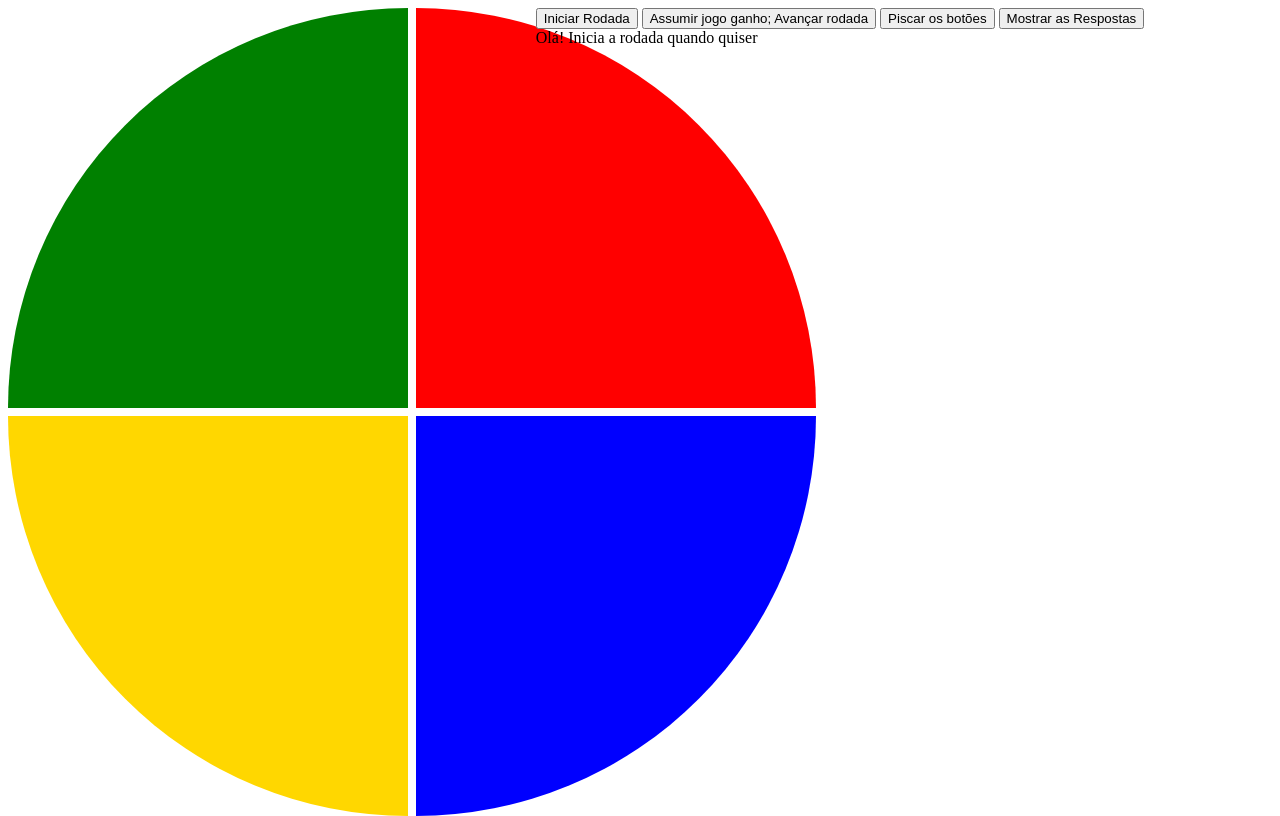
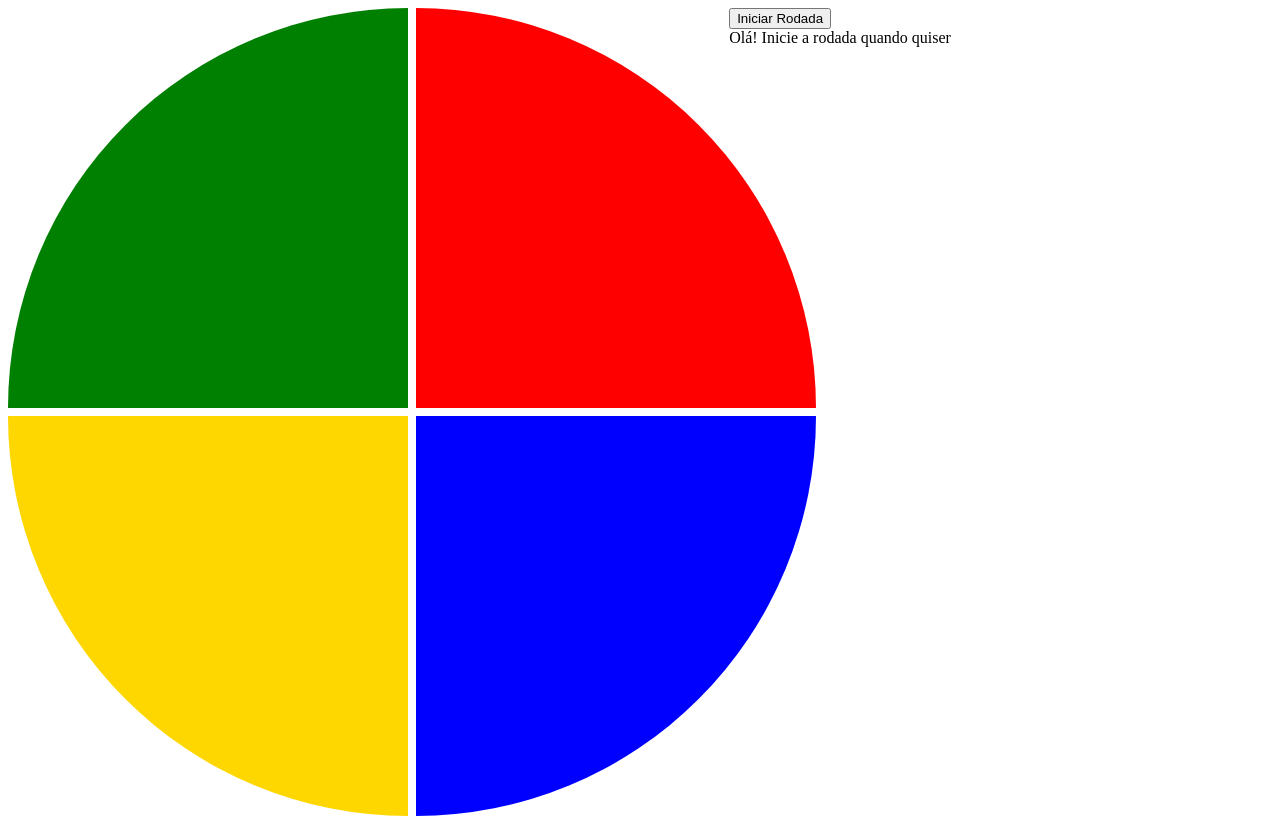
Before and after one commit to EricWu91/GeniusJs, a plain HTML site: page final/index.html in a window 1280 px wide. Drawn offline with Linux system fonts and the light colour scheme.

Commit message:
Retirado hover dos itens

```diff
--- a/final/index.css
+++ b/final/index.css
@@ -15,11 +15,11 @@
 .genius-yellow.glowing{background-color:yellow !important;}
 .genius-blue.glowing{background-color:rgb(178, 178, 255) !important;}
 
-
+/*
 .genius-green:hover{background-color:darkgreen}
 .genius-red:hover{background-color:brown}
 .genius-yellow:hover{background-color:rgb(156, 140, 48)}
-.genius-blue:hover{background-color:darkblue}
+.genius-blue:hover{background-color:darkblue} */
 
 .container{
 	display: grid;
--- a/final/index.html
+++ b/final/index.html
@@ -15,10 +15,10 @@
 			</div>
 			<div class="painelBotoes">
 				<button onclick="javascript:iniciarRodada()">Iniciar Rodada</button>
-				<button onclick="javascript:avancarRodada()">Assumir jogo ganho; Avançar rodada</button>
+				<!-- <button onclick="javascript:avancarRodada()">Assumir jogo ganho; Avançar rodada</button>
 				<button onclick="javascript:piscarBotoesGenius()">Piscar os botões</button>
-				<button onclick="javascript:mostrarRespostas()">Mostrar as Respostas</button>
-				<div id="mensagem">Olá! Inicia a rodada quando quiser</div>
+				<button onclick="javascript:mostrarRespostas()">Mostrar as Respostas</button> -->
+				<div id="mensagem">Olá! Inicie a rodada quando quiser</div>
 			</div>
 		</div>
 	</body>
```
